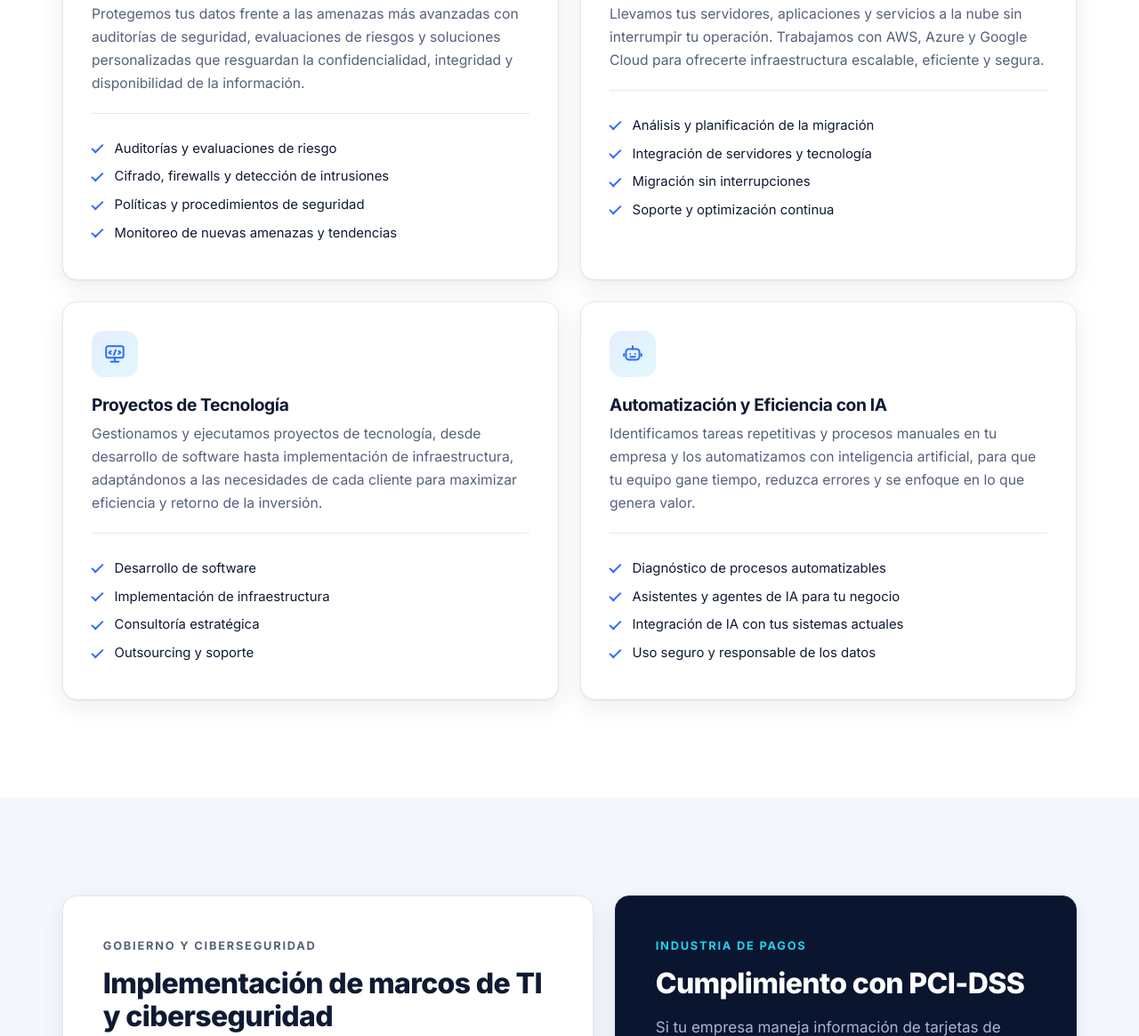
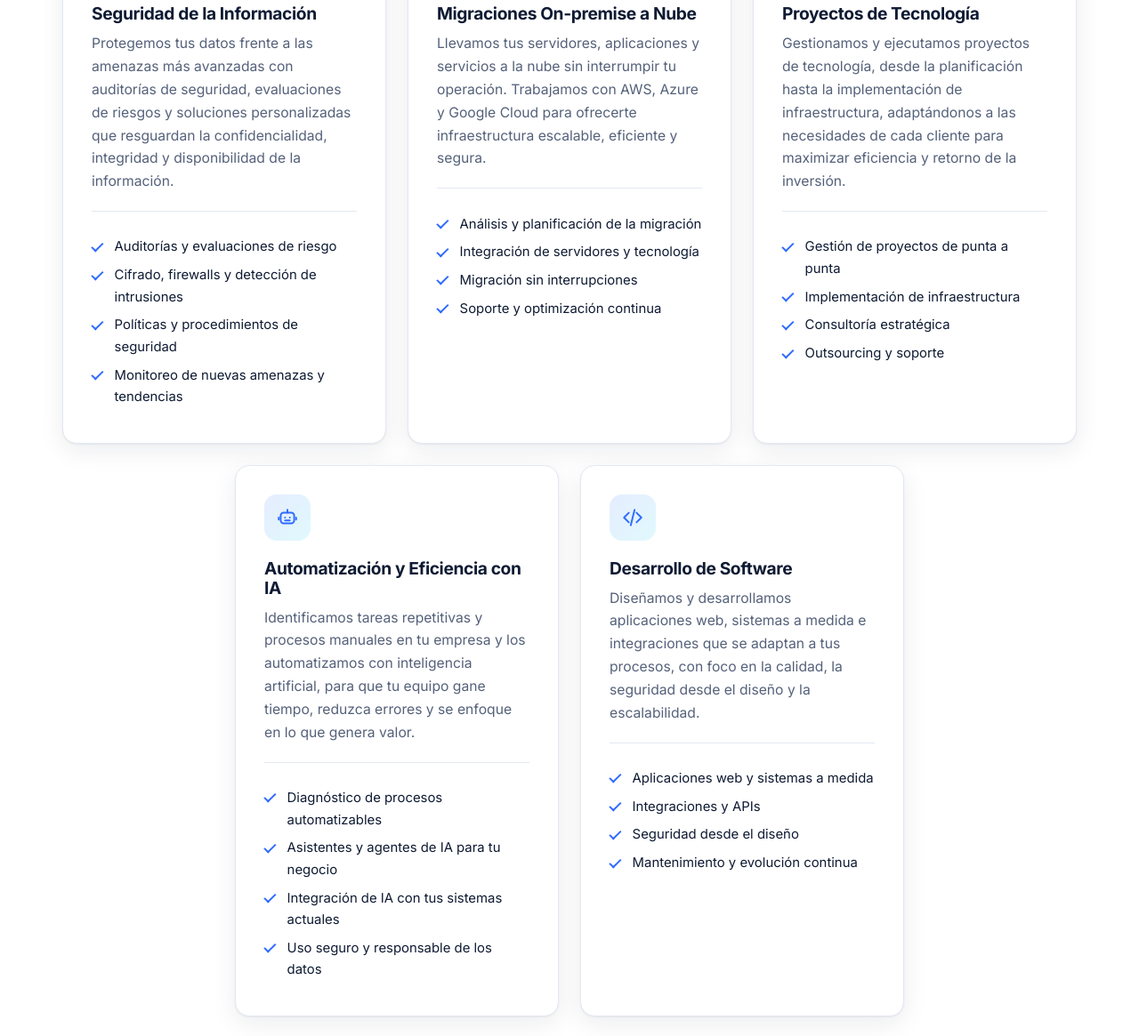
Before and after one commit to german-oddo/tresdata, a plain HTML site: page index.html in a window 1280 px wide. Shown: the part 1330-2495 px from the top of the page at 89% size. Drawn offline with Linux system fonts and the light colour scheme.

Commit message:
Agregar servicio de Desarrollo de Software
Nueva tarjeta de servicio; la grilla pasa a 3 columnas centradas (3+2).
Arregla el efecto hover de las tarjetas, que la animación de aparición
anulaba.

Co-Authored-By: Claude Opus 5.5 <noreply@anthropic.com>
Claude-Session: https://claude.ai/code/session_01Dcm77n1X6pBAwEZBruFWMT

```diff
--- a/index.html
+++ b/index.html
@@ -4,10 +4,10 @@
     <meta charset="UTF-8">
     <meta name="viewport" content="width=device-width, initial-scale=1.0">
     <title>TresData · Seguridad de la Información y Tecnología</title>
-    <meta name="description" content="TresData: consultoría en seguridad de la información, migraciones a la nube, proyectos de tecnología, automatización con IA, marcos NIST y COBIT, y cumplimiento PCI-DSS. Más de 15 años construyendo confianza digital.">
+    <meta name="description" content="TresData: consultoría en seguridad de la información, migraciones a la nube, proyectos de tecnología, desarrollo de software, automatización con IA, marcos NIST y COBIT, y cumplimiento PCI-DSS. Más de 15 años construyendo confianza digital.">
     <meta name="theme-color" content="#0a1630">
     <meta property="og:title" content="TresData · Construyendo confianza digital">
-    <meta property="og:description" content="Seguridad de la información, nube, automatización con IA y proyectos de tecnología para empresas.">
+    <meta property="og:description" content="Seguridad de la información, nube, desarrollo de software, automatización con IA y proyectos de tecnología para empresas.">
     <meta property="og:type" content="website">
     <meta property="og:image" content="images/logo3d.png">
     <link rel="icon" type="image/png" href="images/favicon.png">
@@ -50,9 +50,9 @@
         <section id="home" class="hero">
             <div class="hero-bg" aria-hidden="true"></div>
             <div class="container hero-inner">
-                <p class="eyebrow">Seguridad de la información · Nube · Tecnología · IA</p>
+                <p class="eyebrow">Seguridad · Nube · Desarrollo · IA</p>
                 <h1>Construyendo <span class="gradient-text">confianza digital</span>.</h1>
-                <p class="lead">Protegemos los datos de tu empresa, la llevamos a la nube, automatizamos procesos con IA y ejecutamos tus proyectos de tecnología con un equipo con más de 15 años de experiencia.</p>
+                <p class="lead">Protegemos los datos de tu empresa, la llevamos a la nube, automatizamos procesos con IA, desarrollamos software a medida y ejecutamos tus proyectos de tecnología con un equipo con más de 15 años de experiencia.</p>
                 <div class="hero-actions">
                     <a href="#contact" class="btn">Hablemos de tu proyecto</a>
                     <a href="#services" class="btn btn-ghost">Ver servicios</a>
@@ -108,9 +108,9 @@
                             <svg viewBox="0 0 24 24"><rect x="3" y="4" width="18" height="12" rx="2"/><path d="M8 20h8M12 16v4M8 9l-2 1.5L8 12M16 9l2 1.5-2 1.5M13 8l-2 5"/></svg>
                         </div>
                         <h3>Proyectos de Tecnología</h3>
-                        <p>Gestionamos y ejecutamos proyectos de tecnología, desde desarrollo de software hasta implementación de infraestructura, adaptándonos a las necesidades de cada cliente para maximizar eficiencia y retorno de la inversión.</p>
+                        <p>Gestionamos y ejecutamos proyectos de tecnología, desde la planificación hasta la implementación de infraestructura, adaptándonos a las necesidades de cada cliente para maximizar eficiencia y retorno de la inversión.</p>
                         <ul class="checklist">
-                            <li>Desarrollo de software</li>
+                            <li>Gestión de proyectos de punta a punta</li>
                             <li>Implementación de infraestructura</li>
                             <li>Consultoría estratégica</li>
                             <li>Outsourcing y soporte</li>
@@ -127,6 +127,19 @@
                             <li>Asistentes y agentes de IA para tu negocio</li>
                             <li>Integración de IA con tus sistemas actuales</li>
                             <li>Uso seguro y responsable de los datos</li>
+                        </ul>
+                    </article>
+                    <article class="card reveal">
+                        <div class="card-icon" aria-hidden="true">
+                            <svg viewBox="0 0 24 24"><path d="m8 7-5 5 5 5M16 7l5 5-5 5M14 4l-4 16"/></svg>
+                        </div>
+                        <h3>Desarrollo de Software</h3>
+                        <p>Diseñamos y desarrollamos aplicaciones web, sistemas a medida e integraciones que se adaptan a tus procesos, con foco en la calidad, la seguridad desde el diseño y la escalabilidad.</p>
+                        <ul class="checklist">
+                            <li>Aplicaciones web y sistemas a medida</li>
+                            <li>Integraciones y APIs</li>
+                            <li>Seguridad desde el diseño</li>
+                            <li>Mantenimiento y evolución continua</li>
                         </ul>
                     </article>
                 </div>
--- a/styles.css
+++ b/styles.css
@@ -159,13 +159,14 @@ a { color: var(--blue-500); }
 .section-head p:last-child { color: var(--muted); font-size: 1.08rem; }
 
 /* Tarjetas de servicios */
-.cards { display: grid; grid-template-columns: repeat(2, 1fr); gap: 1.5rem; }
+.cards { display: flex; flex-wrap: wrap; justify-content: center; gap: 1.5rem; }
+.cards > .card { flex: 1 1 calc((100% - 3rem) / 3); max-width: calc((100% - 3rem) / 3); }
 .card {
     background: #fff; border: 1px solid var(--line); border-radius: var(--radius);
     padding: 2rem; box-shadow: var(--shadow);
     transition: transform .25s ease, box-shadow .25s ease, border-color .25s ease;
 }
-.card:hover { transform: translateY(-4px); box-shadow: var(--shadow-hover); border-color: #c9d6f2; }
+.card:hover, .js .card.reveal.visible:hover { transform: translateY(-4px); box-shadow: var(--shadow-hover); border-color: #c9d6f2; }
 .card p { color: var(--muted); font-size: .98rem; }
 
 .card-icon {
@@ -247,7 +248,8 @@ a { color: var(--blue-500); }
 .js .reveal.visible { opacity: 1; transform: none; }
 .cards .reveal:nth-child(2) { transition-delay: .08s; }
 .cards .reveal:nth-child(3) { transition-delay: .16s; }
-.cards .reveal:nth-child(4) { transition-delay: .24s; }
+.cards .reveal:nth-child(4) { transition-delay: .08s; }
+.cards .reveal:nth-child(5) { transition-delay: .16s; }
 
 @media (prefers-reduced-motion: reduce) {
     html { scroll-behavior: auto; }
@@ -257,7 +259,8 @@ a { color: var(--blue-500); }
 
 /* ---------- Responsive ---------- */
 @media (max-width: 960px) {
-    .cards { grid-template-columns: 1fr; max-width: 640px; margin-inline: auto; }
+    .cards { max-width: 640px; margin-inline: auto; }
+    .cards > .card { flex-basis: 100%; max-width: 100%; }
     .split, .about { grid-template-columns: 1fr; }
     .cta { grid-template-columns: 1fr; text-align: center; justify-items: center; }
 }
```
